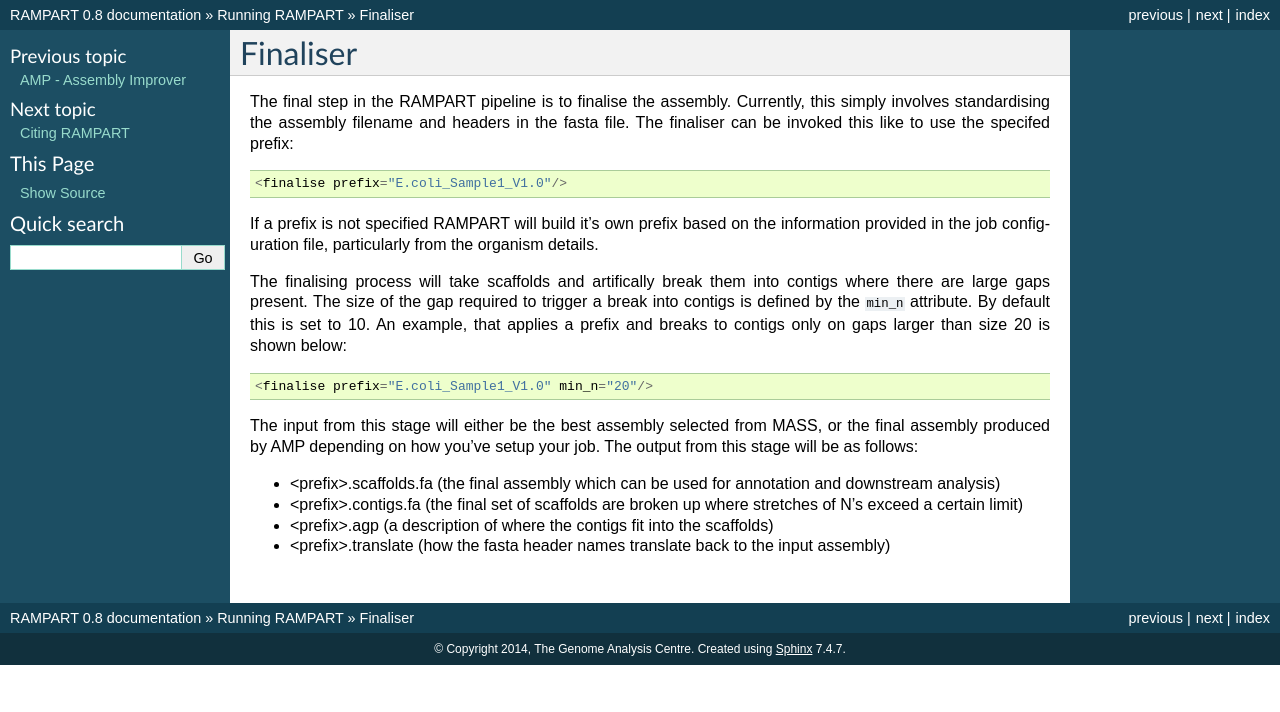
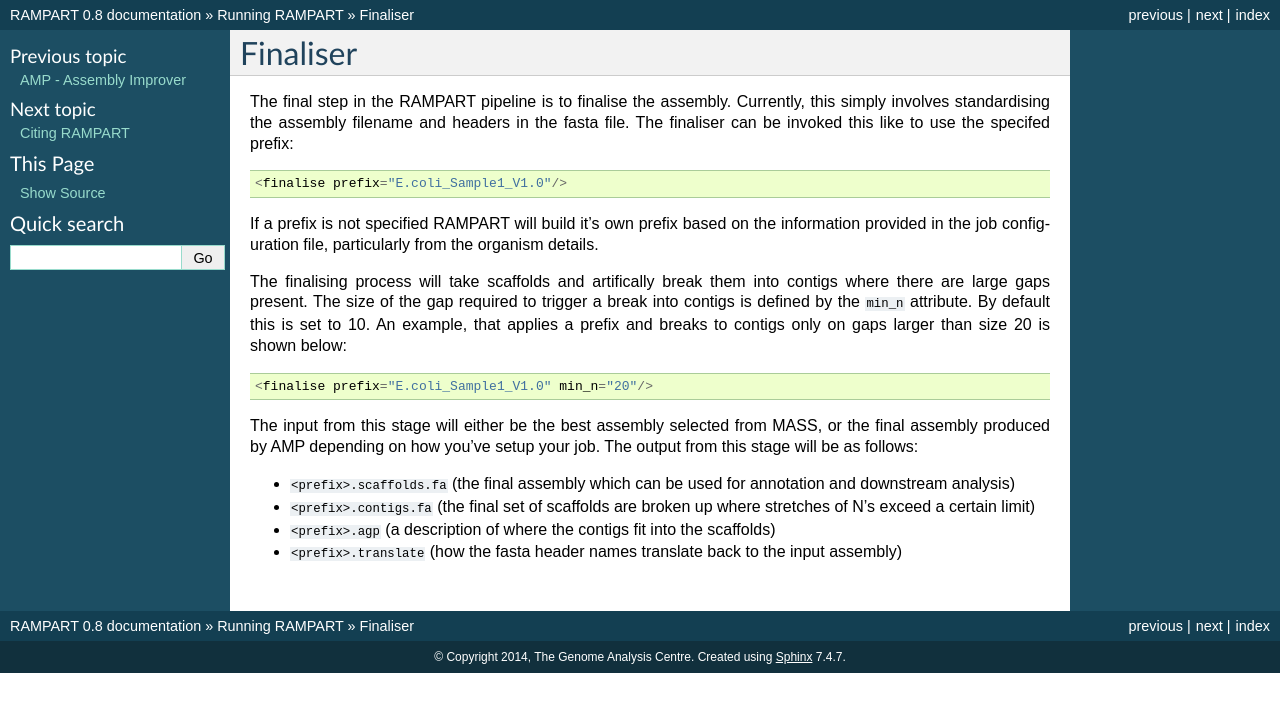
Before and after one commit to TGAC/RAMPART, a Sphinx documentation site: the page built from doc/source/finalise.rst, in a window 1280 px wide. Shown: the top 712 px of the page. Built offline with Sphinx 7.4.7, drawn with Linux system fonts in a browser that asks for light colours.

```diff
--- a/doc/source/analyse_assemblies.rst
+++ b/doc/source/analyse_assemblies.rst
@@ -25,9 +25,9 @@ KAT manual and walkthrough guide to get a better understanding of how to interpr
 
 CEGMA aligns highly conserved eukaryotic genes to the assembly.  CEGMA produces a statistic which represents an estimate
 of gene completeness in the assembly.  i.e. if we see CEGMA maps 95% of the conserved genes to the assembly we can
-assume that the assembly is very approximately 95% complete.  This is a very rough guide and shouldn't be taken
+assume that the assembly is approximately 95% complete.  This is a very rough guide and shouldn't be taken
 literally, but can be useful when comparing other assemblies made from the same data.  CEGMA has a couple of other
-disadvantages however, first it is quite slow, second it only works on eukayortic organisms so is useless for bacteria.
+disadvantages however, first it is quite slow, second it only works on eukaryotic organisms so is useless for bacteria.
 
 
 Selecting the best assembly
--- a/doc/source/finalise.rst
+++ b/doc/source/finalise.rst
@@ -21,7 +21,7 @@ set to 10.  An example, that applies a prefix and breaks to contigs only on gaps
 The input from this stage will either be the best assembly selected from MASS, or the final assembly produced by AMP
 depending on how you've setup your job.  The output from this stage will be as follows:
 
-* <prefix>.scaffolds.fa (the final assembly which can be used for annotation and downstream analysis)
-* <prefix>.contigs.fa (the final set of scaffolds are broken up where stretches of N's exceed a certain limit)
-* <prefix>.agp (a description of where the contigs fit into the scaffolds)
-* <prefix>.translate (how the fasta header names translate back to the input assembly)
+* ``<prefix>.scaffolds.fa`` (the final assembly which can be used for annotation and downstream analysis)
+* ``<prefix>.contigs.fa`` (the final set of scaffolds are broken up where stretches of N's exceed a certain limit)
+* ``<prefix>.agp`` (a description of where the contigs fit into the scaffolds)
+* ``<prefix>.translate`` (how the fasta header names translate back to the input assembly)
```
Also changed, not shown: doc/source/index.rst (+7 -1 lines).
